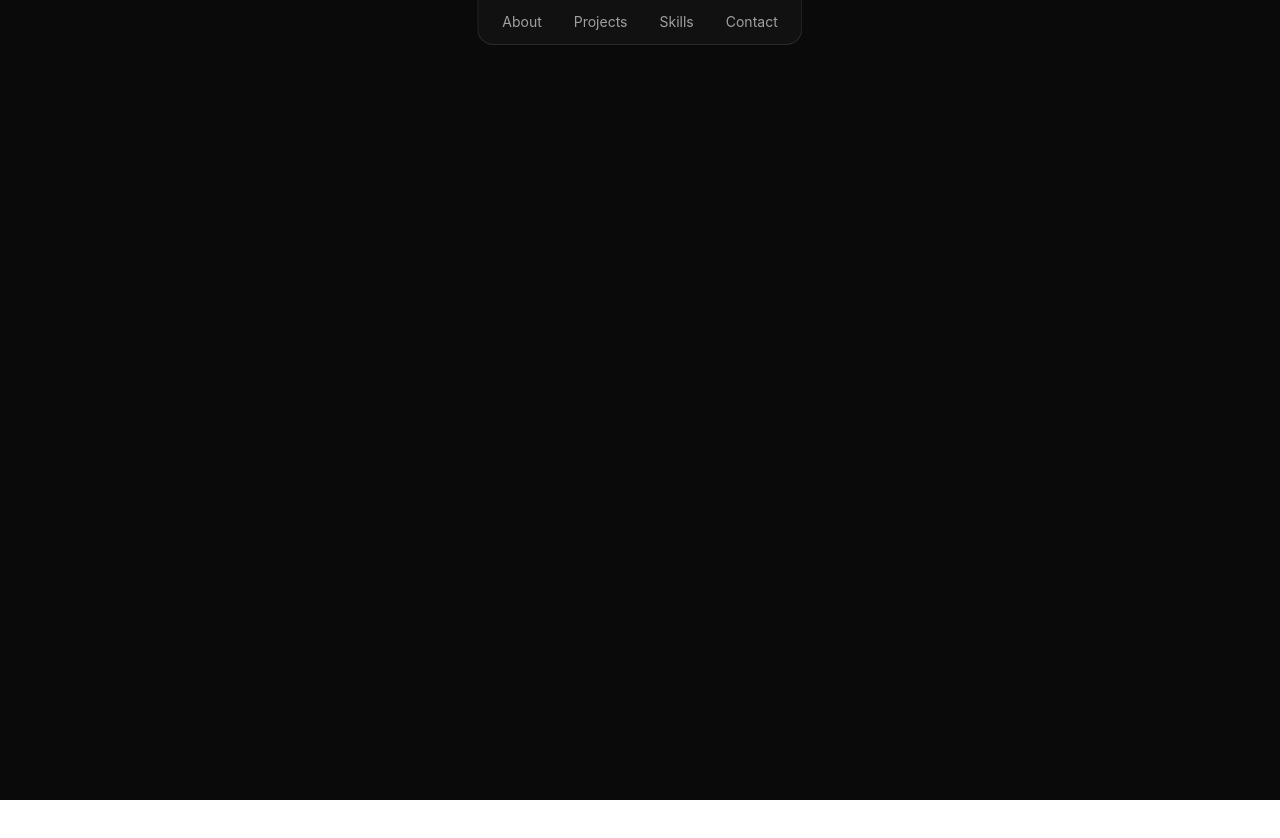
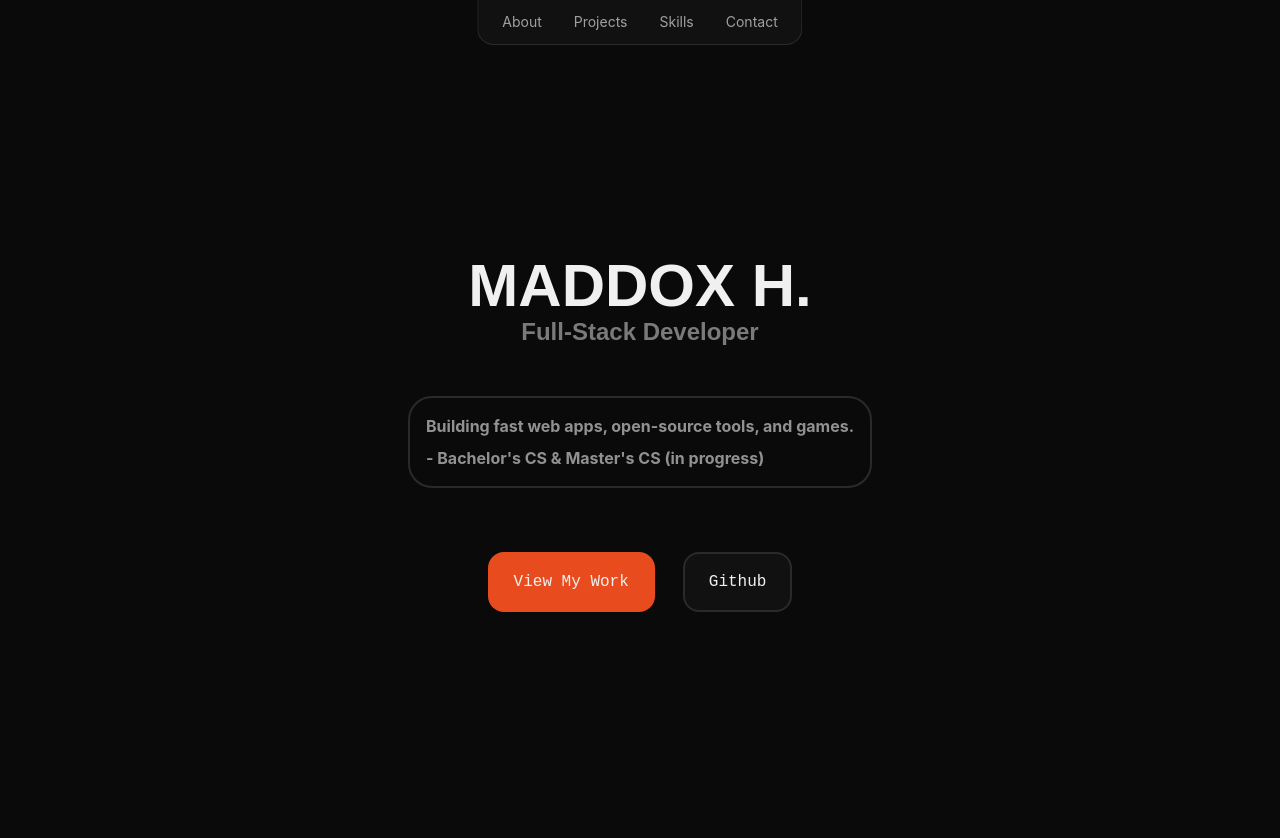
Before and after one commit to Aznos/Portfolio, a React app in the folder portfolio/: page / in a window 1280 px wide. Shown: the top 838 px of the page. Before the commit the page ends 800 px from the top, so only its background shows below. Built offline with nearby package versions, Linux system fonts and the light colour scheme; the HTML template or start-up script is replaced by a standard one.

Commit message:
WIP hero

```diff
--- a/portfolio/src/App.tsx
+++ b/portfolio/src/App.tsx
@@ -1,10 +1,12 @@
 import Navbar from './components/Navbar'
+import Hero from "./components/Hero.tsx";
 
 function App() {
   return (
     <>
         <div className="min-h-screen w-full flex flex-col bg-bg-primary">
-          <Navbar />
+            <Navbar />
+            <Hero />
         </div>
     </>
   )
--- /dev/null
+++ b/portfolio/src/components/Hero.tsx
@@ -0,0 +1,18 @@
+export default function Hero() {
+    return (
+        <div className={"min-h-screen flex flex-col mx-auto mt-64"}>
+            <h1 className="text-center text-6xl font-display font-bold text-text-primary">MADDOX H.</h1>
+            <h2 className="text-center text-2xl font-display font-bold text-text-secondary opacity-75">Full-Stack Developer</h2>
+
+            <div className={"mx-auto border-2 border-border mt-12 px-4 py-2 rounded-3xl"}>
+                <p className="text-md font-sans font-bold text-text-secondary opacity-90 mt-2">Building fast web apps, open-source tools, and games.</p>
+                <p className="text-md font-sans font-bold text-text-secondary opacity-90 my-2">- Bachelor's CS & Master's CS (in progress)</p>
+            </div>
+
+            <div className={"flex flex-row mt-16 mx-auto space-x-7"}>
+                <button className={"bg-accent-primary px-6 py-4 rounded-2xl border-2 border-border-accent text-text-primary font-mono"}>View My Work</button>
+                <button className={"bg-bg-secondary px-6 py-4 rounded-2xl border-2 border-border text-text-primary font-mono"}>Github</button>
+            </div>
+        </div>
+    )
+}
```
